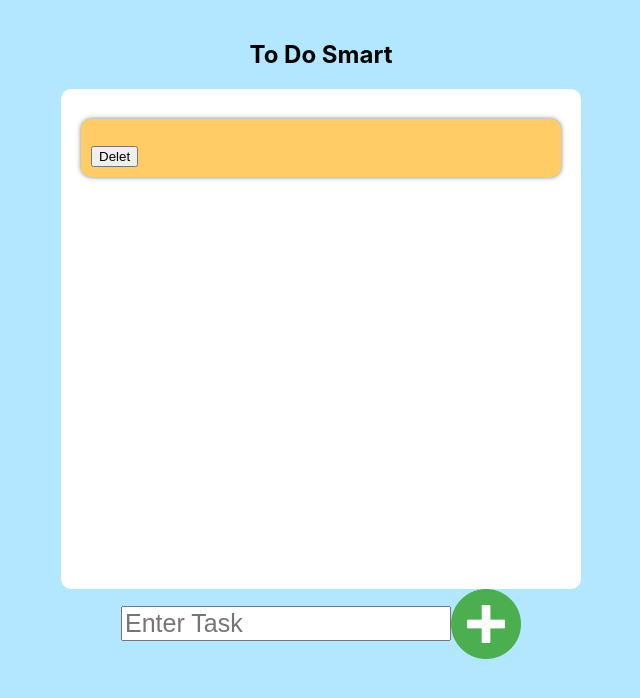
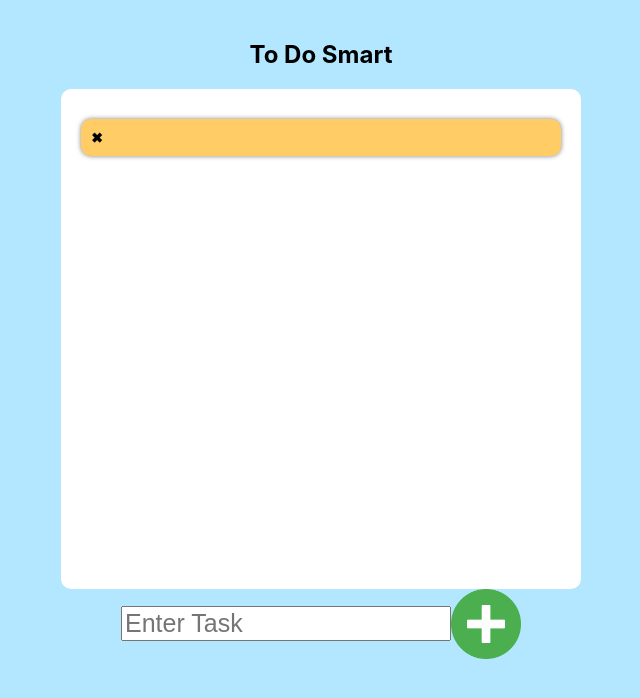
Before and after one commit to saurabhjaykar1603/ToDo-smart, a React (Create React App) app: page / in a window 1280 px wide. Both pictures are taken after a click on the picture 805 px from the left and 623 px from the top of the page. Shown: the top 698 px of the page, without its empty margins (319-959 px from the left). Built offline with nearby package versions, Linux system fonts and the light colour scheme.

Commit message:
delet buttom modified

```diff
--- a/src/App.css
+++ b/src/App.css
@@ -40,4 +40,7 @@ justify-content: center;
   box-shadow: 0px 0px 5px rgba(0,0,0,0.5);
   font-size: 14px;
   font-weight: bold;
+  display: flex;
+  justify-content: space-between;
+  cursor: pointer;
 }
--- a/src/App.js
+++ b/src/App.js
@@ -27,10 +27,10 @@ function App() {
           mylist.map((t, index) => {
             return (
               <div className="task">
-                {t} <br />
-                <button onClick={() => {
+                {t}
+                <span onClick={() => {
                   deletTask(index)
-                }}>Delet</button>
+                }}>✖</span>
               </div>
             )
           })
```
